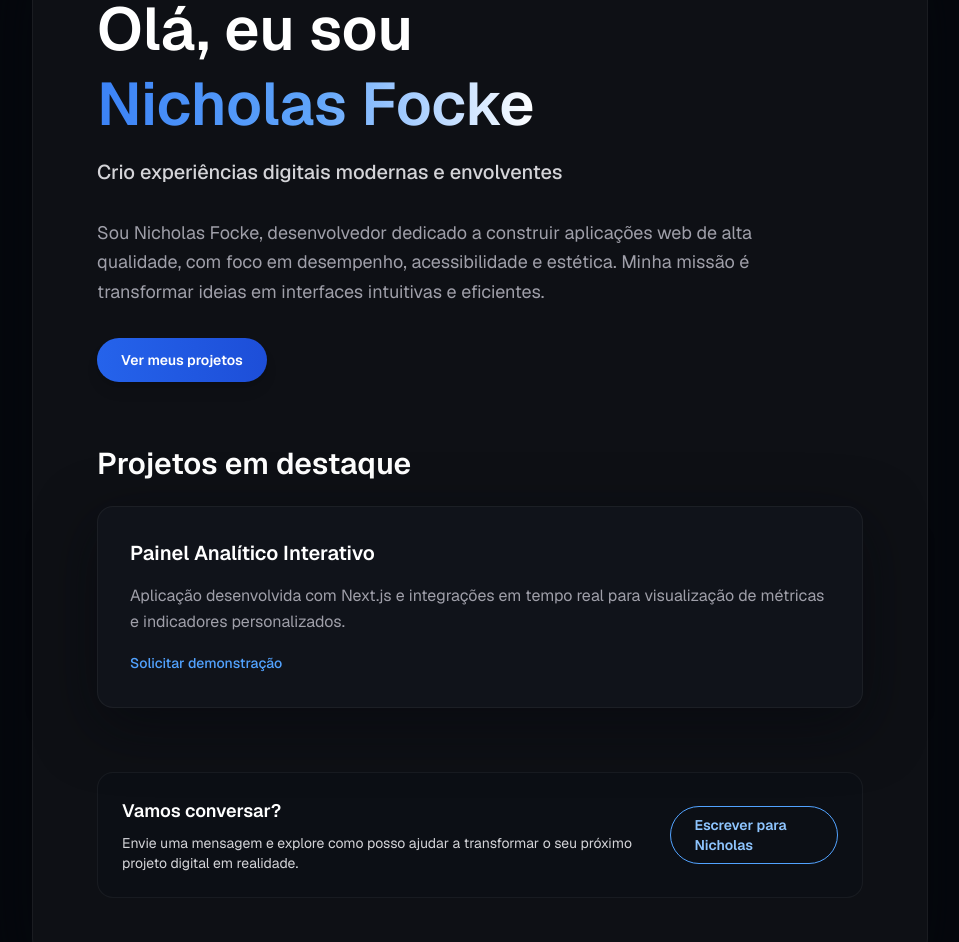
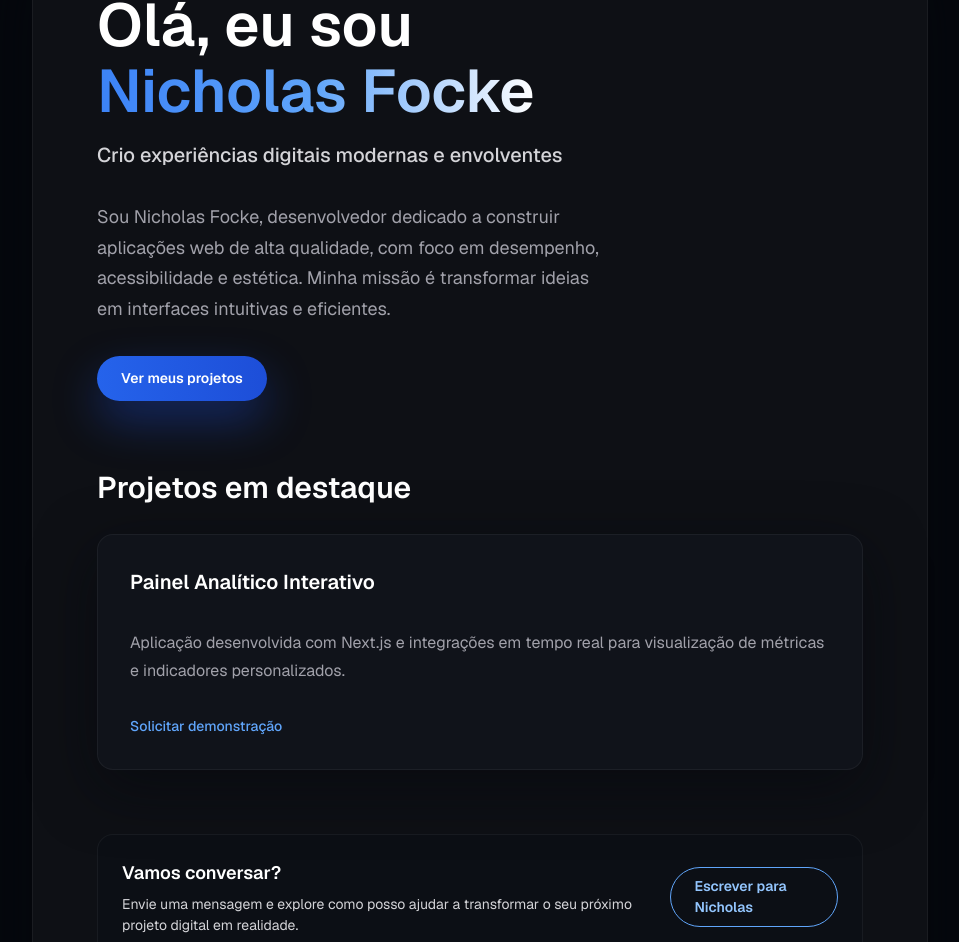
Before and after one commit to nicholasfocke/PortfolioNicholas, a Next.js app: page / in a window 1280 px wide. Shown: the part 193-1135 px from the top of the page, without its empty margins (160-1119 px from the left). Built offline with nearby package versions, Linux system fonts and the light colour scheme.

Commit message:
Replace Tailwind classes with CSS modules on home page

```diff
--- /dev/null
+++ b/src/app/page.module.css
@@ -0,0 +1,313 @@
+/*
+  Estilos modulares para a página inicial. Utilizamos CSS Modules para manter o escopo local
+  e facilitar ajustes detalhados sem depender do Tailwind.
+*/
+
+/* Plano de fundo e cor padrão da página. */
+.page {
+  min-height: 100vh;
+  background-color: #05070d;
+  color: #ffffff;
+}
+
+/* Container central que limita a largura e aplica preenchimentos responsivos. */
+.wrapper {
+  position: relative;
+  margin-left: auto;
+  margin-right: auto;
+  display: flex;
+  min-height: 100vh;
+  max-width: 64rem; /* Equivalente ao max-w-5xl */
+  flex-direction: column;
+  padding: 2.5rem 1.5rem; /* py-10 px-6 */
+}
+
+@media (min-width: 768px) {
+  .wrapper {
+    padding: 2.5rem 3rem; /* md:px-12 */
+  }
+}
+
+@media (min-width: 1024px) {
+  .wrapper {
+    padding-left: 4rem; /* lg:px-16 */
+    padding-right: 4rem;
+  }
+}
+
+/* Cabeçalho com alinhamento horizontal. */
+.header {
+  display: flex;
+  align-items: center;
+  justify-content: space-between;
+  font-size: 0.875rem;
+  color: rgb(212 212 216); /* text-zinc-300 */
+}
+
+/* Assinatura visual com maior destaque. */
+.brand {
+  font-size: 1rem;
+  font-weight: 600;
+  color: #ffffff;
+}
+
+/* Navegação oculta no mobile e visível em telas médias. */
+.navigation {
+  display: none;
+  gap: 2rem;
+}
+
+@media (min-width: 768px) {
+  .navigation {
+    display: flex;
+  }
+}
+
+/* Links do menu com transição suave de cor. */
+.navLink {
+  color: inherit;
+  text-decoration: none;
+  transition: color 0.2s ease;
+}
+
+.navLink:hover {
+  color: #ffffff;
+}
+
+/* Área principal centralizada verticalmente. */
+.main {
+  margin-top: 3.5rem; /* mt-14 */
+  display: flex;
+  flex: 1;
+  flex-direction: column;
+  justify-content: center;
+}
+
+/* Cartão principal com efeito de vidro e sombras. */
+.heroCard {
+  border-radius: 1.5rem;
+  border: 1px solid rgba(255, 255, 255, 0.05);
+  background-color: rgba(15, 17, 23, 0.95);
+  padding: 2.5rem;
+  box-shadow: 0 25px 80px rgba(5, 7, 13, 0.65);
+  backdrop-filter: blur(24px);
+}
+
+@media (min-width: 768px) {
+  .heroCard {
+    padding: 4rem;
+  }
+}
+
+/* Bloco textual com espaçamento vertical uniforme. */
+.heroContent {
+  max-width: 32rem;
+  display: flex;
+  flex-direction: column;
+  row-gap: 2rem;
+}
+
+/* Agrupamento do título principal. */
+.heroHeadingGroup {
+  display: flex;
+  flex-direction: column;
+  row-gap: 1rem;
+}
+
+/* Título com ajuste responsivo de tamanho. */
+.heroTitle {
+  font-size: 3rem; /* text-5xl */
+  font-weight: 600;
+  line-height: 1.1;
+}
+
+@media (min-width: 768px) {
+  .heroTitle {
+    font-size: 3.75rem; /* md:text-6xl */
+  }
+}
+
+/* Destaque do nome em degradê. */
+.heroHighlight {
+  background: linear-gradient(90deg, #3b82f6, #60a5fa, #ffffff);
+  -webkit-background-clip: text;
+  background-clip: text;
+  color: transparent;
+}
+
+/* Subtítulo com contraste suave. */
+.heroSubtitle {
+  font-size: 1.125rem;
+  font-weight: 500;
+  color: rgb(212 212 216);
+}
+
+@media (min-width: 768px) {
+  .heroSubtitle {
+    font-size: 1.25rem;
+  }
+}
+
+/* Parágrafo de apresentação. */
+.heroDescription {
+  font-size: 1rem;
+  line-height: 1.7;
+  color: rgb(161 161 170); /* text-zinc-400 */
+}
+
+@media (min-width: 768px) {
+  .heroDescription {
+    font-size: 1.125rem;
+  }
+}
+
+/* Botão de chamada para ação. */
+.heroCta {
+  display: inline-flex;
+  align-items: center;
+  justify-content: center;
+  border-radius: 9999px;
+  background: linear-gradient(90deg, #2563eb, #1d4ed8);
+  padding: 0.75rem 1.5rem;
+  font-size: 0.875rem;
+  font-weight: 600;
+  color: #ffffff;
+  text-decoration: none;
+  box-shadow: 0 20px 45px rgba(29, 78, 216, 0.4);
+  transition: transform 0.2s ease;
+}
+
+.heroCta:hover {
+  transform: scale(1.05);
+}
+
+/* Seção de projetos com espaçamento superior. */
+.projectsSection {
+  margin-top: 4rem;
+  display: flex;
+  flex-direction: column;
+  row-gap: 1.5rem;
+}
+
+/* Título da seção de projetos. */
+.projectsTitle {
+  font-size: 1.5rem;
+  font-weight: 600;
+}
+
+@media (min-width: 768px) {
+  .projectsTitle {
+    font-size: 1.875rem;
+  }
+}
+
+/* Grid preparado para múltiplos cards. */
+.projectsGrid {
+  display: grid;
+  gap: 1.5rem;
+}
+
+/* Cartão individual do projeto. */
+.projectCard {
+  border-radius: 1rem;
+  border: 1px solid rgba(255, 255, 255, 0.05);
+  background-color: #10131a;
+  padding: 2rem;
+  box-shadow: 0 18px 60px rgba(5, 7, 13, 0.55);
+  transition: transform 0.2s ease;
+}
+
+.projectCard:hover {
+  transform: translateY(-4px);
+}
+
+/* Título do projeto. */
+.projectTitle {
+  font-size: 1.25rem;
+  font-weight: 600;
+}
+
+/* Descrição do projeto. */
+.projectDescription {
+  margin-top: 1rem;
+  margin-bottom: 1rem;
+  font-size: 0.875rem;
+  line-height: 1.7;
+  color: rgb(161 161 170);
+}
+
+@media (min-width: 768px) {
+  .projectDescription {
+    font-size: 1rem;
+  }
+}
+
+/* Link de ação do projeto. */
+.projectLink {
+  display: inline-flex;
+  align-items: center;
+  font-size: 0.875rem;
+  font-weight: 500;
+  color: rgb(96 165 250);
+  text-decoration: none;
+  transition: color 0.2s ease;
+}
+
+.projectLink:hover {
+  color: rgb(59 130 246);
+}
+
+/* Seção de contato com layout adaptável. */
+.contactSection {
+  margin-top: 4rem;
+  display: flex;
+  flex-direction: column;
+  gap: 1rem;
+  border-radius: 1rem;
+  border: 1px solid rgba(255, 255, 255, 0.05);
+  background-color: rgba(13, 16, 22, 0.9);
+  padding: 1.5rem;
+  font-size: 0.875rem;
+  color: rgb(212 212 216);
+}
+
+@media (min-width: 768px) {
+  .contactSection {
+    flex-direction: row;
+    align-items: center;
+    justify-content: space-between;
+  }
+}
+
+/* Agrupamento textual do bloco de contato. */
+.contactContent {
+  display: flex;
+  flex-direction: column;
+  row-gap: 0.5rem;
+}
+
+/* Texto da chamada final. */
+.contactTitle {
+  font-size: 1.125rem;
+  font-weight: 600;
+  color: #ffffff;
+}
+
+/* Botão/link de contato. */
+.contactButton {
+  display: inline-flex;
+  align-items: center;
+  justify-content: center;
+  border-radius: 9999px;
+  border: 1px solid rgb(96 165 250);
+  padding: 0.5rem 1.5rem;
+  font-size: 0.875rem;
+  font-weight: 600;
+  color: rgb(147 197 253);
+  text-decoration: none;
+  transition: background-color 0.2s ease;
+}
+
+.contactButton:hover {
+  background-color: rgba(59, 130, 246, 0.1);
+}
--- a/src/app/page.tsx
+++ b/src/app/page.tsx
@@ -1,4 +1,6 @@
 // Define o componente principal da página inicial.
+import styles from "./page.module.css";
+
 export default function Home() {
   // Lista de links do menu superior para facilitar a navegação entre seções internas.
   const navegacao = [
@@ -10,21 +12,17 @@ export default function Home() {
 
   return (
     // Container geral com altura mínima da tela e fundo escuro para reproduzir o visual desejado.
-    <div className="min-h-screen bg-[#05070d] text-white">
+    <div className={styles.page}>
       {/* Limita a largura do conteúdo, centraliza e aplica preenchimentos responsivos. */}
-      <div className="relative mx-auto flex min-h-screen max-w-5xl flex-col px-6 py-10 md:px-12 lg:px-16">
+      <div className={styles.wrapper}>
         {/* Cabeçalho com logo nominal e navegação principal. */}
-        <header className="flex items-center justify-between text-sm text-zinc-300">
+        <header className={styles.header}>
           {/* Identidade mínima com o primeiro nome como assinatura visual. */}
-          <span className="text-base font-semibold text-white">Nicholas</span>
+          <span className={styles.brand}>Nicholas</span>
           {/* Menu somente visível em telas médias ou maiores para manter o layout limpo no mobile. */}
-          <nav className="hidden gap-8 md:flex">
+          <nav className={styles.navigation}>
             {navegacao.map((item) => (
-              <a
-                key={item.rotulo}
-                href={item.destino}
-                className="transition-colors hover:text-white"
-              >
+              <a key={item.rotulo} href={item.destino} className={styles.navLink}>
                 {item.rotulo}
               </a>
             ))}
@@ -32,27 +30,23 @@ export default function Home() {
         </header>
 
         {/* Área principal da página, centralizando o conteúdo hero. */}
-        <main id="home" className="mt-14 flex flex-1 flex-col justify-center">
+        <main id="home" className={styles.main}>
           {/* Cartão principal com bordas arredondadas, fundo translúcido e sombra suave. */}
-          <section className="rounded-3xl border border-white/5 bg-[#0f1117]/95 p-10 shadow-[0_25px_80px_rgba(5,7,13,0.65)] backdrop-blur md:p-16">
+          <section className={styles.heroCard}>
             {/* Bloco com textos introdutórios e chamada para ação. */}
-            <section id="sobre" className="max-w-2xl space-y-8">
+            <section id="sobre" className={styles.heroContent}>
               {/* Título principal com destaque em degradê para o nome. */}
-              <div className="space-y-4">
-                <h1 className="text-5xl font-semibold leading-tight text-white md:text-6xl">
+              <div className={styles.heroHeadingGroup}>
+                <h1 className={styles.heroTitle}>
                   Olá, eu sou
                   <br />
-                  <span className="bg-gradient-to-r from-[#3b82f6] via-[#60a5fa] to-white bg-clip-text text-transparent">
-                    Nicholas Focke
-                  </span>
+                  <span className={styles.heroHighlight}>Nicholas Focke</span>
                 </h1>
-                <p className="text-lg font-medium text-zinc-300 md:text-xl">
-                  Crio experiências digitais modernas e envolventes
-                </p>
+                <p className={styles.heroSubtitle}>Crio experiências digitais modernas e envolventes</p>
               </div>
 
               {/* Parágrafo de apresentação explicando especialidades e foco profissional. */}
-              <p className="text-base leading-relaxed text-zinc-400 md:text-lg">
+              <p className={styles.heroDescription}>
                 Sou Nicholas Focke, desenvolvedor dedicado a construir aplicações web de alta qualidade, com foco em
                 desempenho, acessibilidade e estética. Minha missão é transformar ideias em interfaces intuitivas e
                 eficientes.
@@ -60,32 +54,26 @@ export default function Home() {
 
               {/* Botão principal incentivando a navegação para a vitrine de projetos. */}
               <div>
-                <a
-                  href="#projetos"
-                  className="inline-flex items-center justify-center rounded-full bg-gradient-to-r from-[#2563eb] to-[#1d4ed8] px-6 py-3 text-sm font-semibold text-white shadow-lg transition-transform duration-200 hover:scale-105"
-                >
+                <a href="#projetos" className={styles.heroCta}>
                   Ver meus projetos
                 </a>
               </div>
             </section>
 
             {/* Seção de projetos em destaque localizada dentro do cartão principal. */}
-            <section id="projetos" className="mt-16 space-y-6">
-              <h2 className="text-2xl font-semibold text-white md:text-3xl">Projetos em destaque</h2>
+            <section id="projetos" className={styles.projectsSection}>
+              <h2 className={styles.projectsTitle}>Projetos em destaque</h2>
               {/* Grid preparado para expansão futura com mais cartões de projetos. */}
-              <div className="grid gap-6 md:grid-cols-1">
+              <div className={styles.projectsGrid}>
                 {/* Cartão individual de projeto com descrição resumida. */}
-                <article className="rounded-2xl border border-white/5 bg-[#10131a] p-8 shadow-[0_18px_60px_rgba(5,7,13,0.55)] transition-transform duration-200 hover:-translate-y-1">
-                  <div className="space-y-4">
-                    <h3 className="text-xl font-semibold text-white">Painel Analítico Interativo</h3>
-                    <p className="text-sm leading-relaxed text-zinc-400 md:text-base">
+                <article className={styles.projectCard}>
+                  <div className={styles.heroHeadingGroup}>
+                    <h3 className={styles.projectTitle}>Painel Analítico Interativo</h3>
+                    <p className={styles.projectDescription}>
                       Aplicação desenvolvida com Next.js e integrações em tempo real para visualização de métricas e
                       indicadores personalizados.
                     </p>
-                    <a
-                      href="#contato"
-                      className="inline-flex items-center text-sm font-medium text-blue-400 transition-colors hover:text-blue-300"
-                    >
+                    <a href="#contato" className={styles.projectLink}>
                       Solicitar demonstração
                     </a>
                   </div>
@@ -94,21 +82,15 @@ export default function Home() {
             </section>
 
             {/* Bloco final com convite para contato e networking profissional. */}
-            <section
-              id="contato"
-              className="mt-16 flex flex-col gap-4 rounded-2xl border border-white/5 bg-[#0d1016]/90 p-6 text-sm text-zinc-300 md:flex-row md:items-center md:justify-between"
-            >
-              <div className="space-y-2">
-                <h2 className="text-lg font-semibold text-white">Vamos conversar?</h2>
+            <section id="contato" className={styles.contactSection}>
+              <div className={styles.contactContent}>
+                <h2 className={styles.contactTitle}>Vamos conversar?</h2>
                 <p>
                   Envie uma mensagem e explore como posso ajudar a transformar o seu próximo projeto digital em
                   realidade.
                 </p>
               </div>
-              <a
-                href="mailto:contato@nicholasfocke.dev"
-                className="inline-flex items-center justify-center rounded-full border border-blue-400 px-6 py-2 text-sm font-semibold text-blue-300 transition-colors hover:bg-blue-500/10"
-              >
+              <a href="mailto:contato@nicholasfocke.dev" className={styles.contactButton}>
                 Escrever para Nicholas
               </a>
             </section>
```
